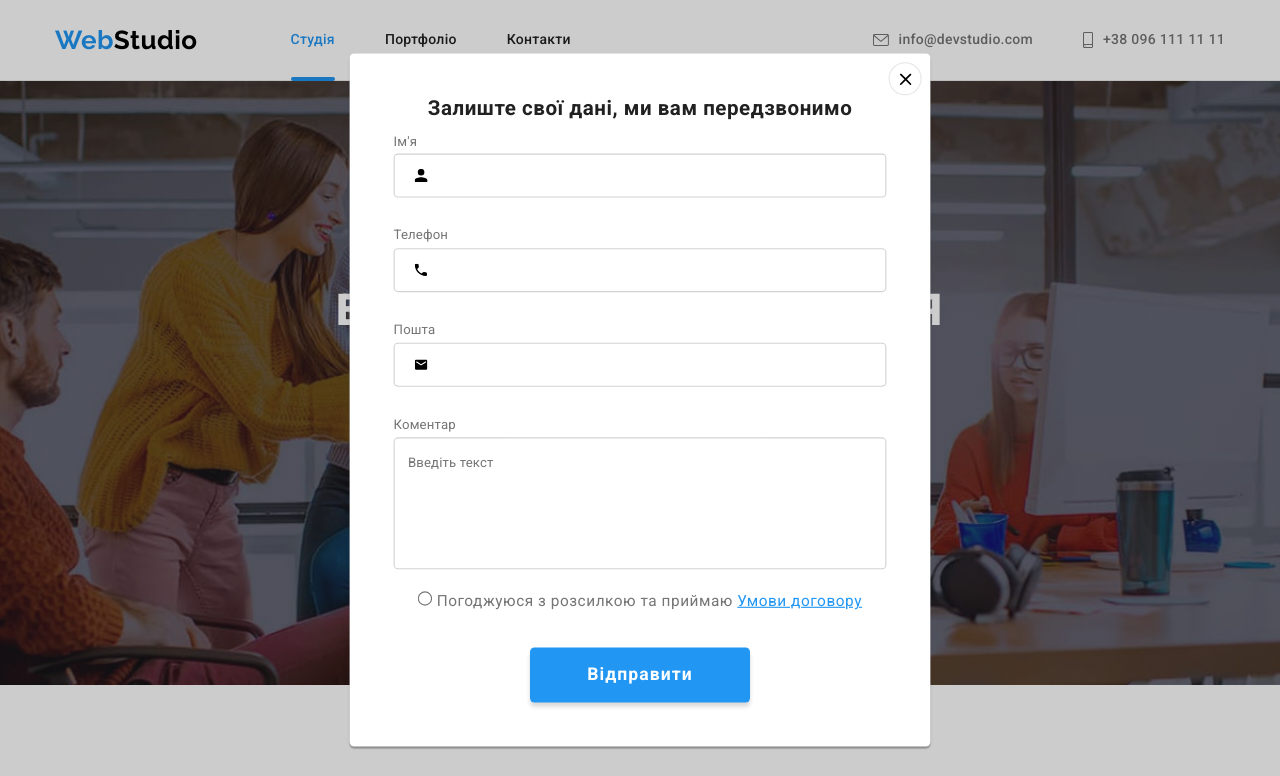
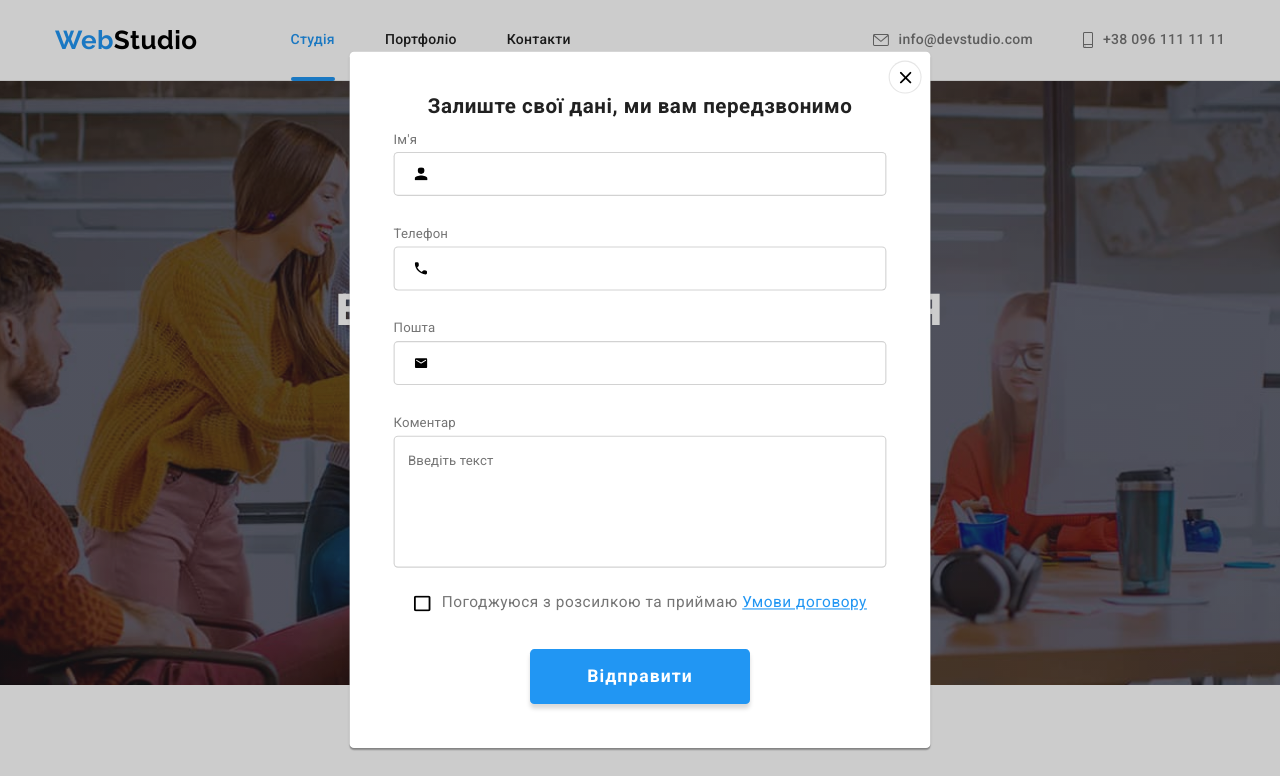
Before and after one commit to NiedzwiedzIT/goit-markup-hw-06, a plain HTML site: page index.html in a window 1280 px wide. Both pictures are taken after a click on the button "Замовити послугу". Shown: the top 776 px of the page. Drawn offline with nearby package versions, Linux system fonts and the light colour scheme.

Commit message:
add css files

```diff
--- a/css/styles.css
+++ b/css/styles.css
@@ -312,8 +312,6 @@ ul {
   transform: scale(1);
 }
 .icon-close-modal {
-  width: 11px;
-  height: 11px;
   transition: var(--duration) var(--timing-function);
 }
 
@@ -323,6 +321,7 @@ ul {
 }
 
 .hero-btm {
+  position: relative;
   padding: 10px 32px;
   border-radius: 4px;
   border-color: transparent;
@@ -713,6 +712,8 @@ ul {
   display: flex;
   align-items: baseline;
 }
+
+/* Підпишіться на розсилку */
 .social-network {
   margin-left: 70px;
 }
@@ -805,6 +806,7 @@ ul {
   border: 1px solid rgba(33, 33, 33, 0.2);
   border-radius: 4px;
   height: 40px;
+  padding-left: 42px;
   cursor: pointer;
 }
 .item-group-modal:hover .form-input,
@@ -819,7 +821,7 @@ ul {
   color: var(--secondary-teks-color);
   letter-spacing: 0.01em;
 }
-.form-input{
+.form-input {
   transition: var(--duration) var(--timing-function);
 }
 
@@ -843,6 +845,7 @@ ul {
   resize: none;
   padding: 16px 12px;
   border-radius: 4px;
+  margin-bottom: 20px;
   border: 1px solid rgba(33, 33, 33, 0.2);
 
   color: rgba(117, 117, 117, 0.5);
@@ -858,35 +861,74 @@ ul {
   border-color: var(--akcent-color);
 }
 
-.contract-modal {
-  margin-bottom: 30px;
+.checkbox {
+  -webkit-appearance: none;
+  -moz-appearance: none;
+  appearance: none;
 }
-.radio-modal {
-  display: block;
-  text-align: center;
+.checkbox-label {
+  display: flex;
+  align-items: center;
+  justify-content: center;
   margin-bottom: 30px;
 
+  color: var(--secondary-teks-color);
   font-size: 14px;
   line-height: 1.71;
-
-  color: var(--secondary-teks-color);
+}
+.icon-border {
+  opacity: 1;
+}
+.check {
+  opacity: 0;
+  transition: var(--duration) var(--timing-function);
+}
+.checkbox:checked + .icon-checkbox > .check {
+  opacity: 1;
+  fill: var(--akcent-color);
 }
 
-.radio-modal input {
-  margin-top: 20px;
+.checkbox:checked + .icon-checkbox > .icon-border {
+  opacity: 0;
 }
+.contract {
+  margin-left: 10px;
+}
+
+/* .contract-modal::before {
+  content: ' ';
+  display: inline-block;
+  width: 16px;
+  height: 15px;
+  align-items: center;
+  outline: 2px solid black;
+  border-radius: 2px;
+  margin-right: 8px;
+}
+.checkbox:checked + .contract-modal::before {
+  background-color: green;
+  outline: none;
+}
+
+.icon-checkbox:checked {
+  background-color: #188ce8;
+} */
+
+/* .contract-modal {
+  margin-bottom: 30px;
+} */
 .link-contract {
   color: var(--akcent-color);
 }
+
 .btn-sumbit-modal {
-  position: relative;
   display: flex;
-  width: 200px;
+  min-width: 200px;
   height: 50px;
   justify-content: center;
   align-items: center;
   cursor: pointer;
-  padding: 0;
+  padding: 10px 28px;
   margin-right: auto;
   margin-left: auto;
 
@@ -908,7 +950,10 @@ ul {
   margin-top: 20px;
   gap: 12px;
 }
-
+.subscribe-btn {
+  position: relative;
+  width: 200px;
+}
 .footer-subscribe-btn input {
   width: 358px;
   padding: 15px;
@@ -918,11 +963,6 @@ ul {
   background-color: #2f303a;
 }
 .icon-send {
-  position: absolute;
-  width: 24px;
-  top: 50%;
-  right: 0px;
   fill: var(--primary-color);
-
-  transform: translate(-50%, -50%);
+  margin-left: 10px;
 }
--- a/index.html
+++ b/index.html
@@ -411,7 +411,7 @@
           <div class="footer-subscribe-btn">
             <input type="email" name="email" id="email" placeholder="E-mail">
             <button type="submit" class="btn-sumbit-modal">Підписатися
-              <svg class="icon-send">
+              <svg class="icon-send" width="24" height="24">
                 <use href="./images/icons.svg.svg#icon-icon-send-1"></use>
               </svg>
             </button>
@@ -424,7 +424,7 @@
   <div class="backdrop is-hidden" data-modal>
     <div class="modal">
       <button class="is-hidden-modal" data-modal-close>
-        <svg class="icon-close-modal">
+        <svg class="icon-close-modal" width="11" height="11">
           <use href="./images/icons.svg.svg#icon-Vector-6"></use>
         </svg>
       </button>
@@ -460,11 +460,16 @@
             </li>
           </ul>
 
-          <div class="radio-modal">
-            <input type="radio" name="contract" value="contract" id="contract">
-            <label class="contract-modal" for="contract">Погоджуюся з розсилкою та приймаю </label>
-            <a class="link-contract" href="#">Умови договору</a>
-          </div>
+          <label class="checkbox-label">
+            <input type="checkbox" class="checkbox" name="contract" value="contract" id="contract">
+            <svg class="icon-checkbox" width="16" height="15" id="contract">
+              <use class="icon-border" href="./images/icons.svg.svg#icon-Vector-4"></use>
+              <use class="check" href="./images/icons.svg.svg#icon-icon-check"></use>
+            </svg>
+            <span class="contract"> Погоджуюся з розсилкою та приймаю <a class="link-contract" href="#">Умови
+                договору</a></span>
+
+          </label>
           <button class="btn-sumbit-modal" type="submit">Відправити</button>
         </form>
       </section>
```
Also changed, not shown: portfolio.html (+2 -2 lines), images/icons.svg.svg, 1 other file.
